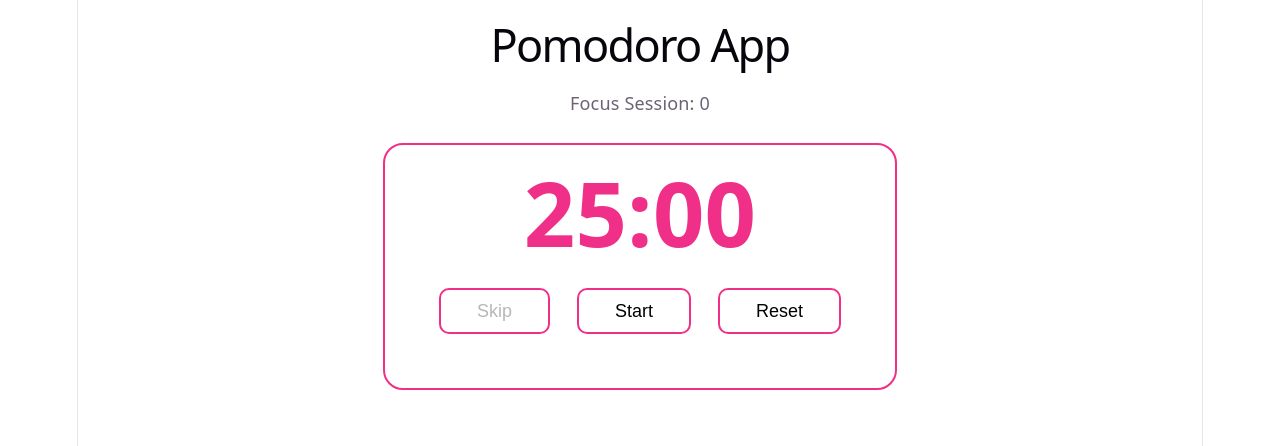
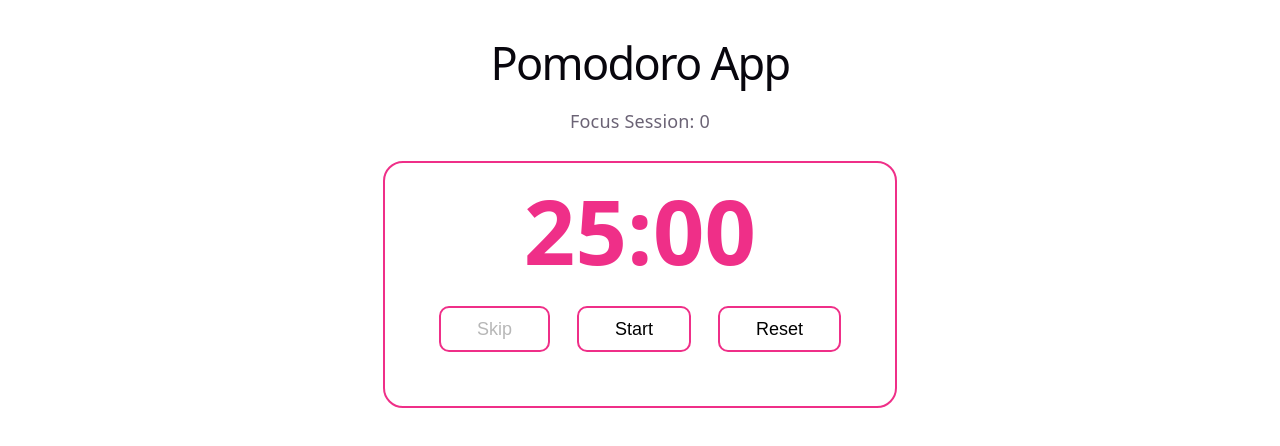
Before and after one commit to AdoraWyne/pomodoro-app, a React (Vite) app: page / in a window 1280 px wide. Shown: the top 446 px of the page. Built offline with nearby package versions, Linux system fonts and the light colour scheme.

Commit message:
Update index.css style

```diff
--- a/src/index.css
+++ b/src/index.css
@@ -11,8 +11,8 @@
   --shadow:
     rgba(0, 0, 0, 0.1) 0 10px 15px -3px, rgba(0, 0, 0, 0.05) 0 4px 6px -2px;
 
-  --sans: system-ui, 'Segoe UI', Roboto, sans-serif;
-  --heading: system-ui, 'Segoe UI', Roboto, sans-serif;
+  --sans: system-ui, "Segoe UI", Roboto, sans-serif;
+  --heading: system-ui, "Segoe UI", Roboto, sans-serif;
   --mono: ui-monospace, Consolas, monospace;
 
   font: 18px/145% var(--sans);
@@ -51,11 +51,9 @@
 }
 
 #root {
-  width: 1126px;
   max-width: 100%;
   margin: 0 auto;
   text-align: center;
-  border-inline: 1px solid var(--border);
   min-height: 100svh;
   display: flex;
   flex-direction: column;
@@ -63,7 +61,7 @@
 }
 
 body {
-  margin: 0;
+  margin: 1rem;
 }
 
 h1,
```
